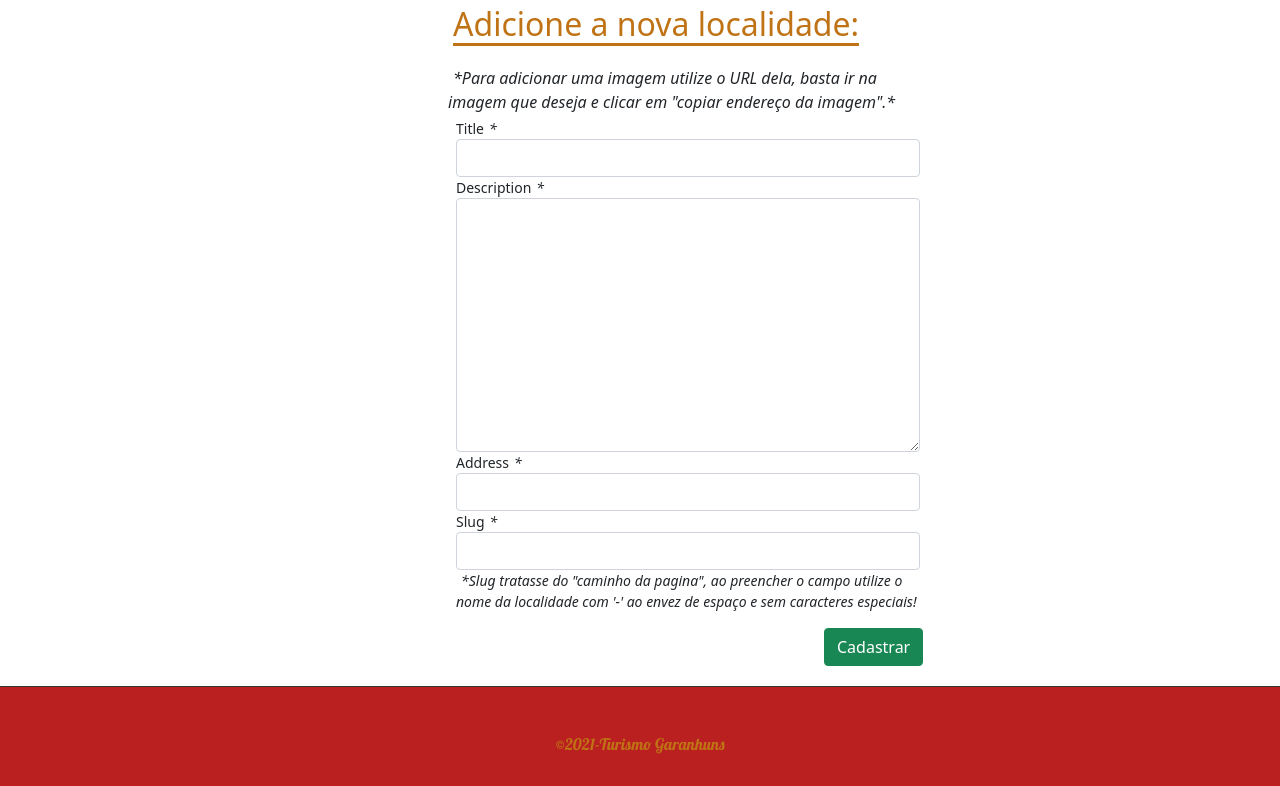
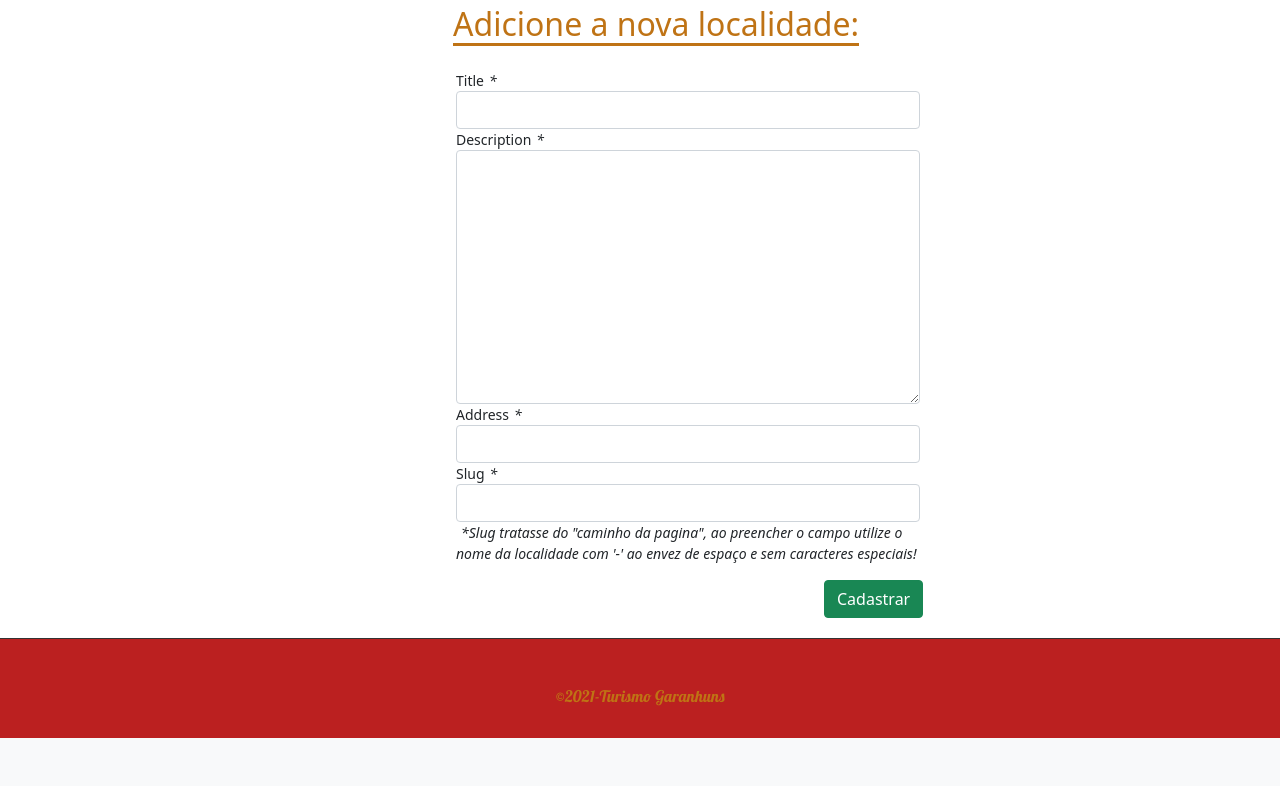
Before and after one commit to MatheusH2021/ProjetoLPG, a Django app: page /newplace/ in a window 1280 px wide. Shown: the part 86-872 px from the top of the page. After the commit the page ends 824 px from the top, so only its background shows below. Run offline with Django 3.2, Linux system fonts and the light colour scheme; a user stored in the database is signed in; some libraries are stand-ins or nearby versions.

Commit message:
Atualizado

```diff
--- a/places/templates/places/addplace.html
+++ b/places/templates/places/addplace.html
@@ -8,9 +8,6 @@
         <div class="form">
             <h2 id="#title">Adicione a nova localidade:</h2>
             <br>
-            <span>*Para adicionar uma imagem utilize o URL dela, basta ir na imagem que deseja e clicar em "copiar
-                endereço
-                da imagem".*</span>
             <div>
                 <form autocomplete="off" class="form-control-sm" method="POST">
                     {% csrf_token %}
```
